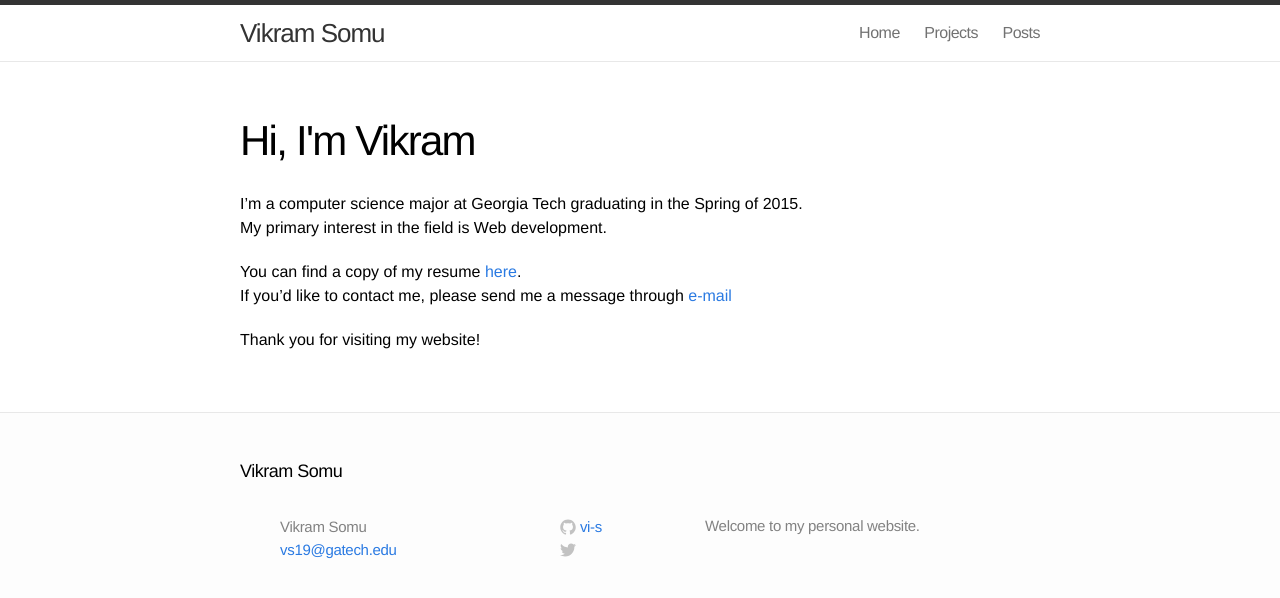
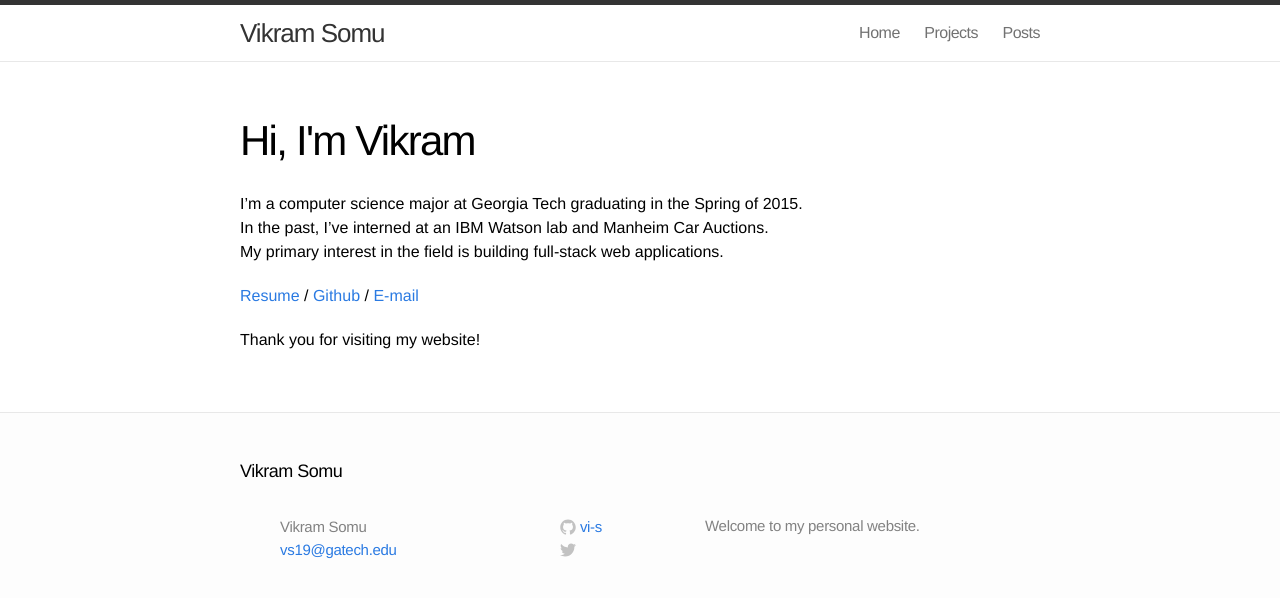
Before and after one commit to vi-s/vi-s.github.io, a Jekyll site: the page built from index.md, in a window 1280 px wide. Shown: the top 598 px of the page. Built offline with Jekyll 4.4.1, drawn with Linux system fonts in a browser that asks for light colours.

Commit message:
fixed home page

```diff
--- a/index.md
+++ b/index.md
@@ -4,9 +4,11 @@ title: Hi, I'm Vikram
 ---
 
 I'm a computer science major at Georgia Tech graduating in the Spring of 2015.
-My primary interest in the field is Web development.
+In the past, I've interned at an IBM Watson lab and Manheim Car Auctions.
+My primary interest in the field is building full-stack web applications.
 
-You can find a copy of my resume [here](/Resume.pdf).
-If you'd like to contact me, please send me a message through [e-mail](mailto:vs19@gatech.edu)
+[Resume](/Resume.pdf) / [Github][github] / [E-mail](mailto:vs19@gatech.edu)
 
 Thank you for visiting my website!
+
+[github]: https://github.com/vi-s
```
